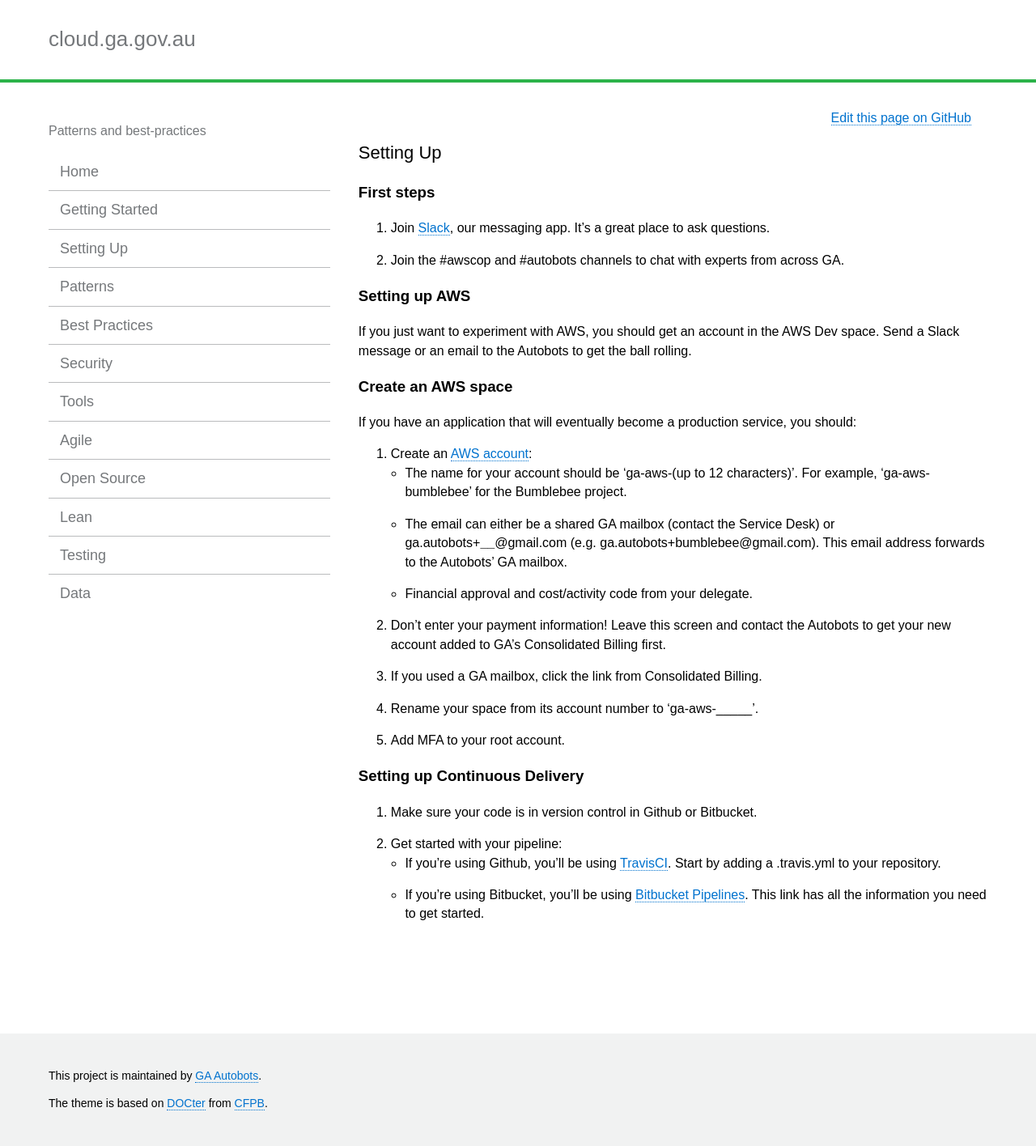
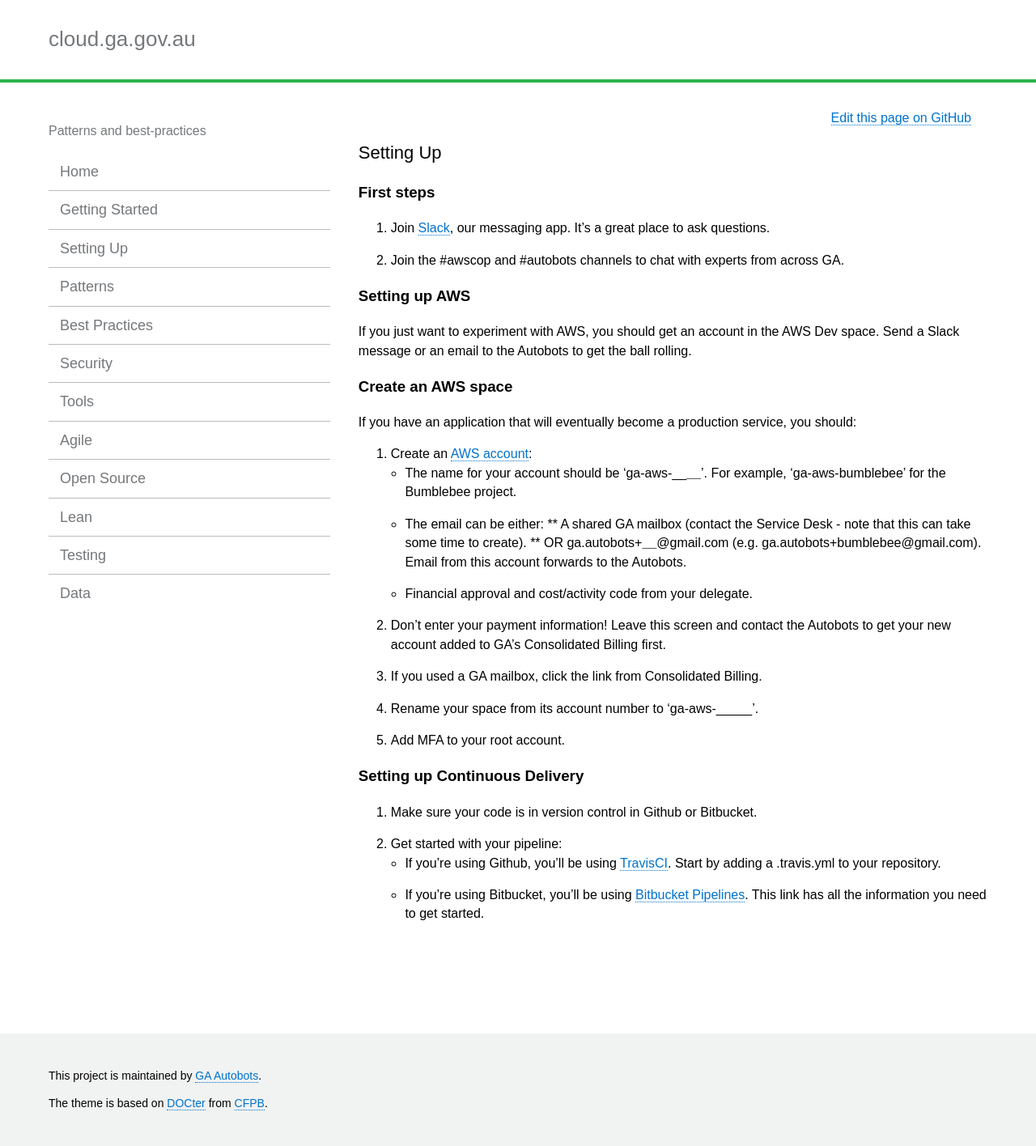
Before and after one commit to GeoscienceAustralia/cloud, a Jekyll site: the page built from docs/_pages/setting_up_index.md, in a window 1280 px wide. Shown: the whole page at 81% size. Built offline with Jekyll 4.4.1, drawn with Linux system fonts in a browser that asks for light colours.

Commit message:
Add more detail about email addresses

```diff
--- a/docs/_pages/setting_up_index.md
+++ b/docs/_pages/setting_up_index.md
@@ -18,8 +18,10 @@ If you just want to experiment with AWS, you should get an account in the AWS De
 If you have an application that will eventually become a production service, you should:
 
 1. Create an [AWS account](https://aws.amazon.com/resources/create-account/):
-  * The name for your account should be 'ga-aws-(up to 12 characters)'. For example, 'ga-aws-bumblebee' for the Bumblebee project.
-  * The email can either be a shared GA mailbox (contact the Service Desk) or ga.autobots+______@gmail.com (e.g. ga.autobots+bumblebee@gmail.com). This email address forwards to the Autobots' GA mailbox.
+  * The name for your account should be 'ga-aws-________'. For example, 'ga-aws-bumblebee' for the Bumblebee project.
+  * The email can be either:
+    ** A shared GA mailbox (contact the Service Desk - note that this can take some time to create).
+    ** OR ga.autobots+______@gmail.com (e.g. ga.autobots+bumblebee@gmail.com). Email from this account forwards to the Autobots.
   * Financial approval and cost/activity code from your delegate.
 2. Don't enter your payment information! Leave this screen and contact the Autobots to get your new account added to GA's Consolidated Billing first.
 3. If you used a GA mailbox, click the link from Consolidated Billing.
@@ -31,4 +33,4 @@ If you have an application that will eventually become a production service, you
 1. Make sure your code is in version control in Github or Bitbucket.
 2. Get started with your pipeline:
   * If you're using Github, you'll be using [TravisCI](https://travis-ci.org/). Start by adding a .travis.yml to your repository.
-  *  If you're using Bitbucket, you'll be using [Bitbucket Pipelines](https://confluence.atlassian.com/bitbucket/get-started-with-bitbucket-pipelines-792298921.html). This link has all the information you need to get started.
+  * If you're using Bitbucket, you'll be using [Bitbucket Pipelines](https://confluence.atlassian.com/bitbucket/get-started-with-bitbucket-pipelines-792298921.html). This link has all the information you need to get started.
```
